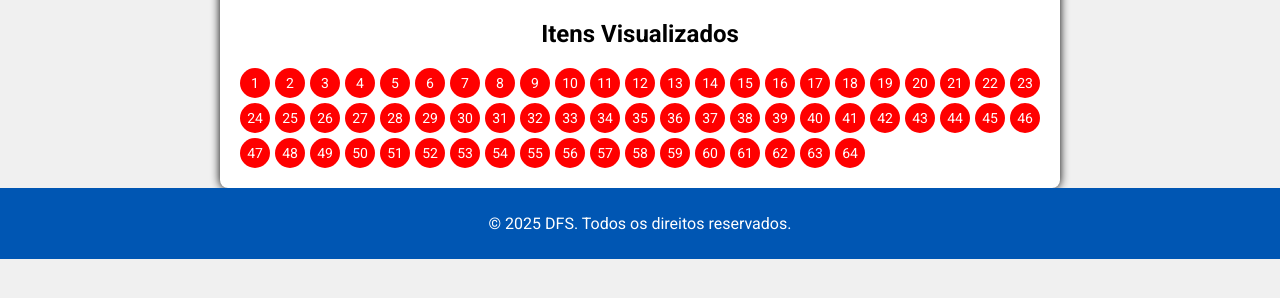
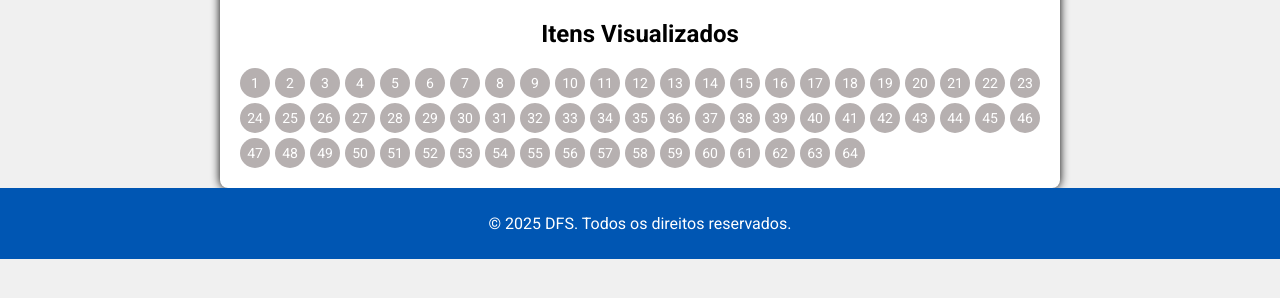
Before and after one commit to Dougas85/SAPPP, a Flask app: template templates/index.html in a window 1280 px wide. Shown: the part 405-703 px from the top of the page. Run offline with Flask 3, Linux system fonts and the light colour scheme; the template is opened without the code that fills it, so the values that code supplies are empty; some libraries are stand-ins or nearby versions.

Commit message:
Update styles.css

```diff
--- a/static/styles.css
+++ b/static/styles.css
@@ -128,7 +128,7 @@ tr:hover {
 #calendar div {
     width: 30px;
     height: 30px;
-    background-color: red;
+    background-color: #b6b0b0;
     color: white;
     text-align: center;
     line-height: 30px;
```
